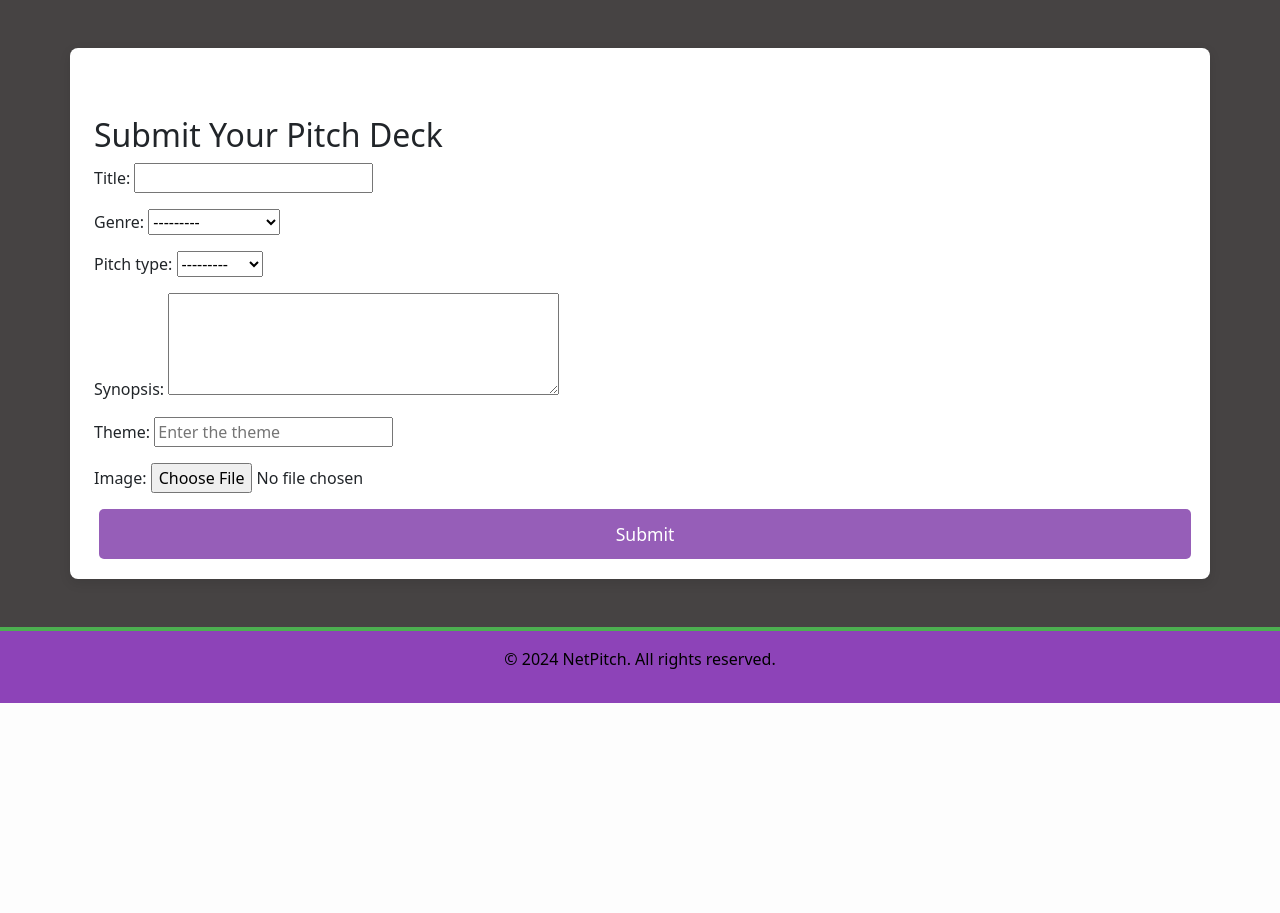
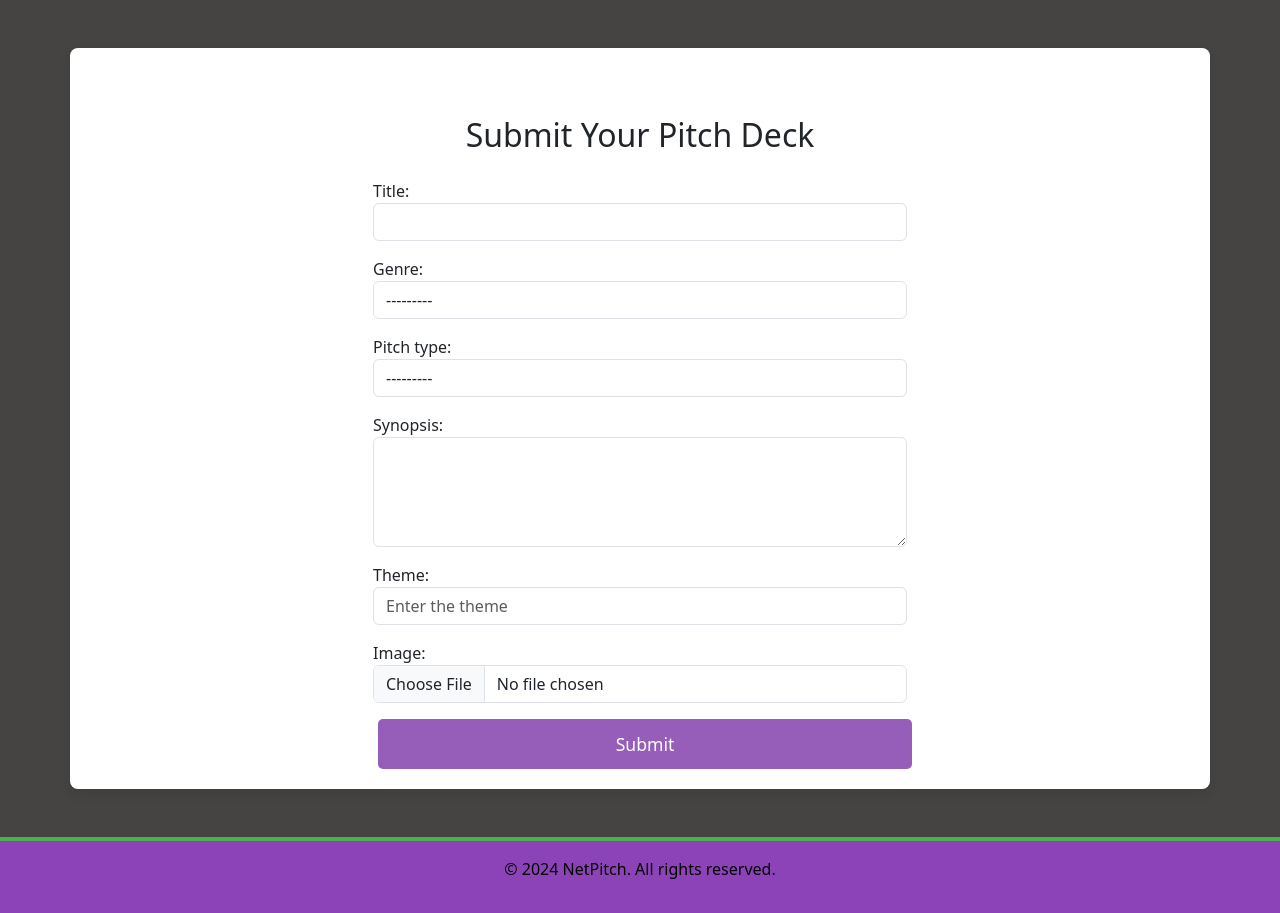
Before and after one commit to Fantomen31/NetPitch, a Django app: page /submit-pitch-deck/ in a window 1280 px wide. Shown: the part 97-1010 px from the top of the page. Before the commit the page ends 800 px from the top, so only its background shows below. Run offline with Django 4.2, Linux system fonts and the light colour scheme; the visitor is signed in with stand-in values (Sample User, id 1); data comes from the database, SQL or seed files in the repository.

Commit message:
styled the submit pitch deck, update profile page to the universal style ive got going atm

```diff
--- a/netpitch/templates/netpitch/submit_pitch_deck.html
+++ b/netpitch/templates/netpitch/submit_pitch_deck.html
@@ -1,14 +1,44 @@
 {% extends 'netpitch/base.html' %}
+{% load static %}
+{% load form_tags %}
 
 {% block title %}Submit Pitch Deck{% endblock title %}
 
 {% block content %}
 <div class="container mt-5">
-    <h2>Submit Your Pitch Deck</h2>
-    <form method="post" enctype="multipart/form-data">
-        {% csrf_token %}
-        {{ form.as_p }}
-        <button type="submit" class="btn btn-purple btn-block">Submit</button>
-    </form>
+    <div class="row justify-content-center">
+        <div class="col-md-6">
+            <h2 class="text-center mb-4">Submit Your Pitch Deck</h2>
+            <form method="post" enctype="multipart/form-data" class="form-group">
+                {% csrf_token %}
+                <!-- Add Bootstrap classes to form fields -->
+                <div class="mb-3">
+                    {{ form.title.label_tag }}
+                    {{ form.title|add_class:"form-control" }}
+                </div>
+                <div class="mb-3">
+                    {{ form.genre.label_tag }}
+                    {{ form.genre|add_class:"form-control" }}
+                </div>
+                <div class="mb-3">
+                    {{ form.pitch_type.label_tag }}
+                    {{ form.pitch_type|add_class:"form-control" }}
+                </div>
+                <div class="mb-3">
+                    {{ form.synopsis.label_tag }}
+                    {{ form.synopsis|add_class:"form-control" }}
+                </div>
+                <div class="mb-3">
+                    {{ form.theme.label_tag }}
+                    {{ form.theme|add_class:"form-control" }}
+                </div>
+                <div class="mb-3">
+                    {{ form.image.label_tag }}
+                    {{ form.image|add_class:"form-control" }}
+                </div>
+                <button type="submit" class="btn btn-purple btn-block">Submit</button>
+            </form>
+        </div>
+    </div>
 </div>
 {% endblock content %}
```
Also changed, not shown: netpitch/templates/netpitch/update_profile.html (+9 -6 lines).
